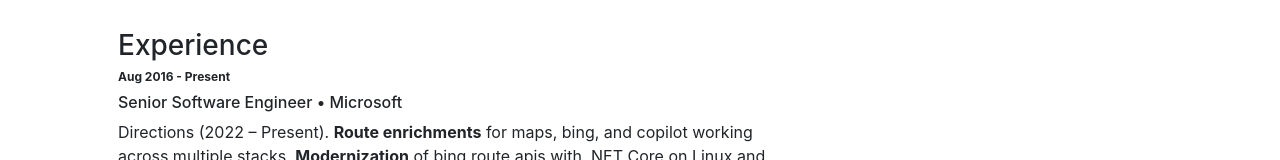
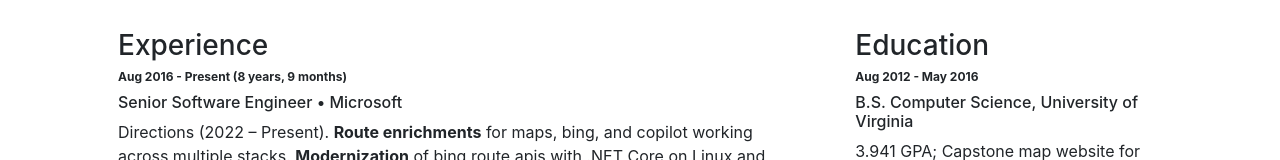
Before and after one commit to msilvprog7/msilvprog7.github.io, a React (Create React App) app: page / in a window 1280 px wide. Shown: the part 333-493 px from the top of the page. Built offline with nearby package versions, Linux system fonts and the light colour scheme; what path would draw is missing.

Commit message:
Add years in current role

```diff
--- a/src/App.tsx
+++ b/src/App.tsx
@@ -117,7 +117,9 @@
         <Row>
           <Col md={8}>
             <Heading id="experience" heading="Experience">
-              <Heading.Subtitle>Aug 2016 - Present</Heading.Subtitle>
+              <Heading.Subtitle>
+                Aug 2016 - Present (8 years, 9 months)
+              </Heading.Subtitle>
               <Heading.Title>
                 Senior Software Engineer • Microsoft
               </Heading.Title>
@@ -155,6 +157,7 @@
                 Website for quality assurance.
               </Heading.Body>
             </Heading>
+          </Col>
           <Col md={4}>
             <Heading id="education" heading="Education">
               <Heading.Subtitle>Aug 2012 - May 2016</Heading.Subtitle>
@@ -181,7 +184,6 @@
                 Git, VS Code, Azure, CI/CD, K8s, Copilot, Figma
               </Heading.Body>
             </Heading>
-            </Col>
           </Col>
         </Row>
       </Container>
```
Lines whose indentation alone changed are shown as unchanged.
